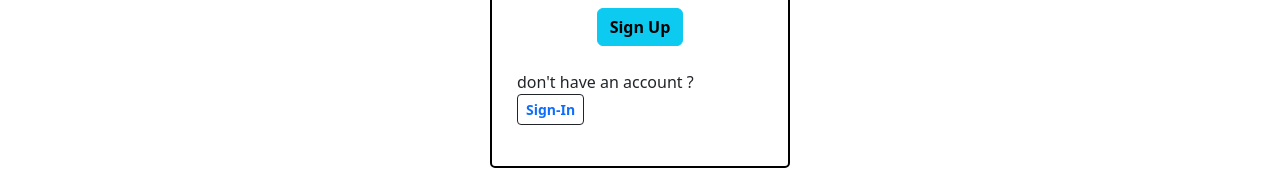
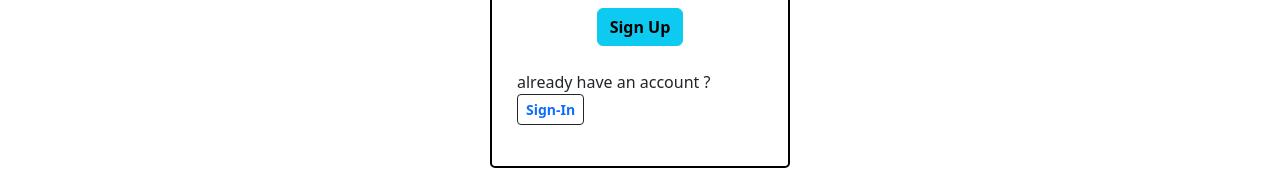
Before and after one commit to k-bharath0/jobFinderFrontend, a React (Create React App) app: page /Signup in a window 1280 px wide. Shown: the part 583-758 px from the top of the page. Built offline with nearby package versions, Linux system fonts and the light colour scheme.

Commit message:
Update Register.js

```diff
--- a/src/pages/Register.js
+++ b/src/pages/Register.js
@@ -63,7 +63,7 @@ export default function Register() {
          </ReactBootstrap.Row>
          <ReactBootstrap.Row>
          <ReactBootstrap.Col>
-            <p>don't have an account ? <ReactBootstrap.Button size="sm" variant="outline-dark"><Link style={{textDecoration:"none"}} to='/'>Sign-In</Link></ReactBootstrap.Button></p>
+            <p>already have an account ? <ReactBootstrap.Button size="sm" variant="outline-dark"><Link style={{textDecoration:"none"}} to='/'>Sign-In</Link></ReactBootstrap.Button></p>
          </ReactBootstrap.Col>
          </ReactBootstrap.Row>
          </form>
```
